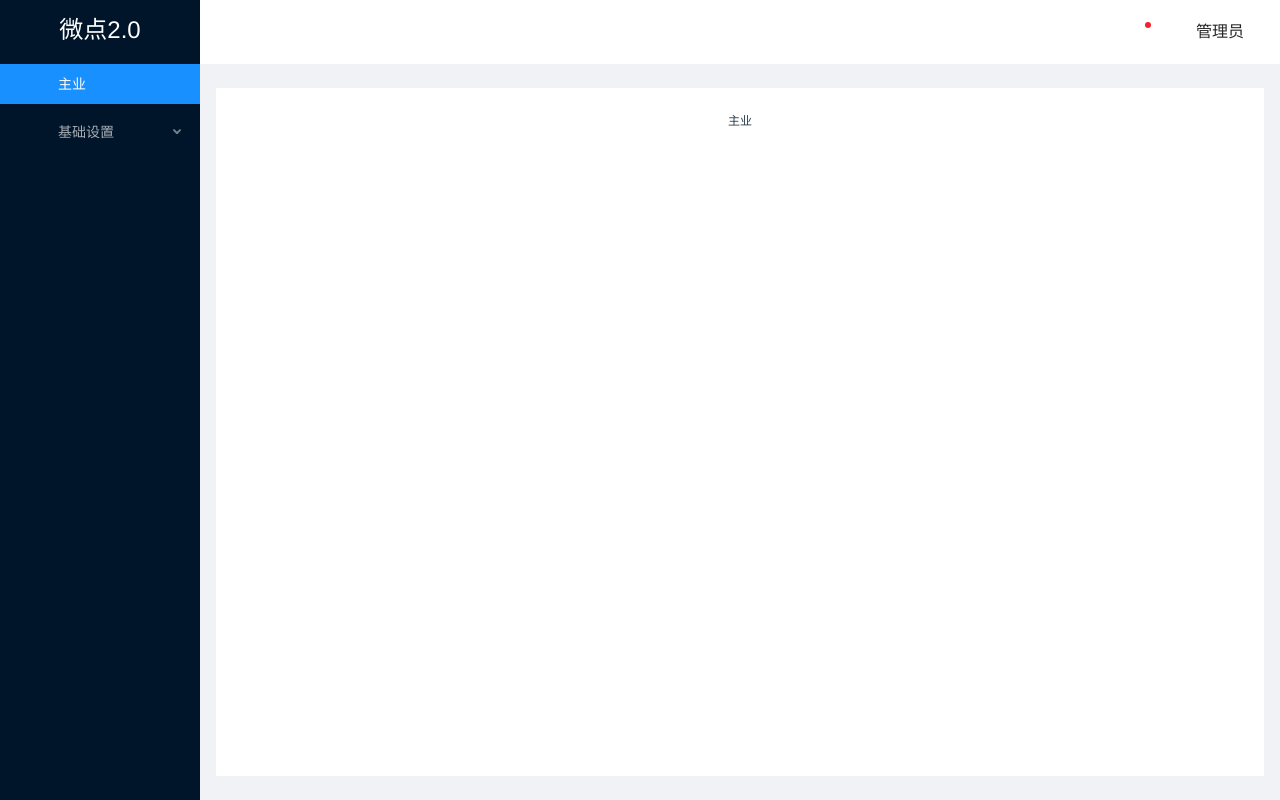
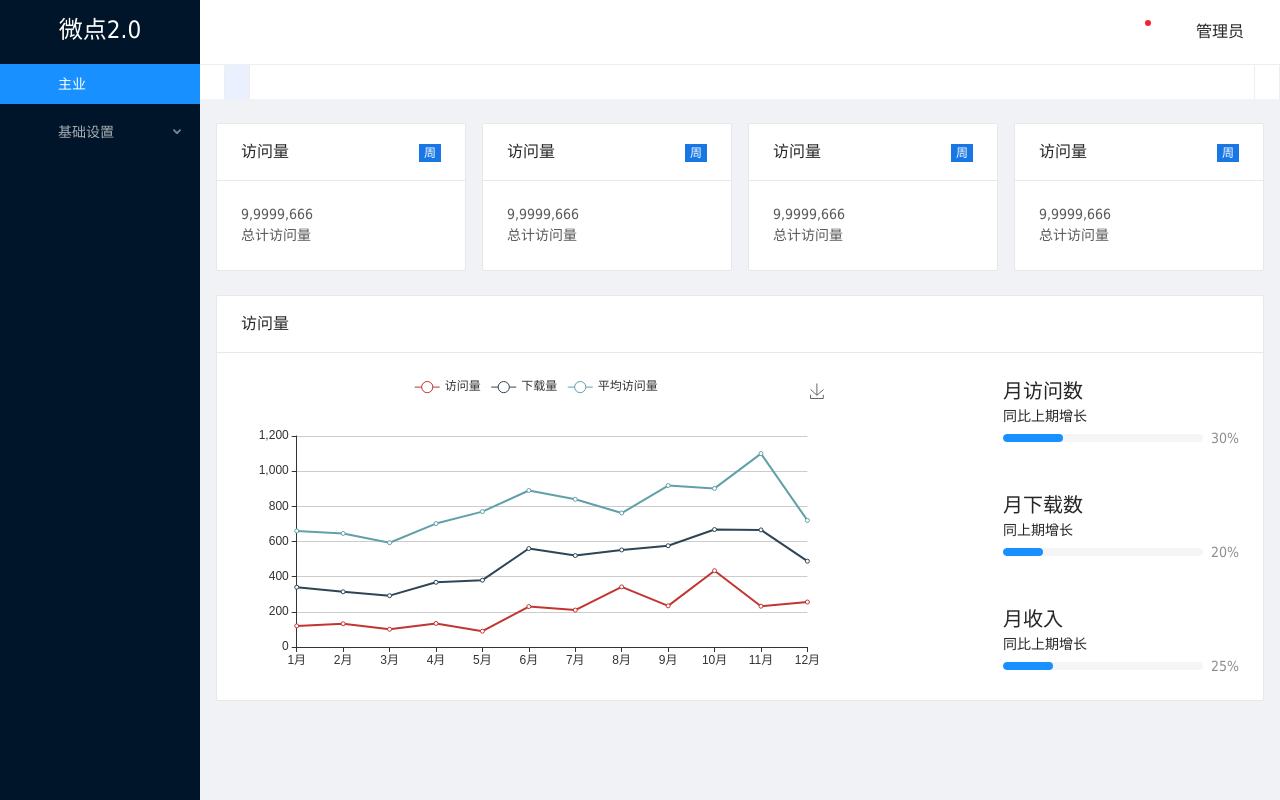
Before and after one commit to ontheroad1992/ou-cms-vue, a Vue app: page /#/home in a window 1280 px wide. Built offline with nearby package versions, Linux system fonts and the light colour scheme.

Commit message:
update 首页基于顶部导航的完成

```diff
--- a/package.json
+++ b/package.json
@@ -10,6 +10,7 @@
   "dependencies": {
     "ant-design-vue": "^1.4.12",
     "core-js": "^3.6.4",
+    "echarts": "^4.6.0",
     "lodash": "^4.17.15",
     "vue": "^2.6.11",
     "vue-router": "^3.1.5",
--- a/src/App.vue
+++ b/src/App.vue
@@ -5,24 +5,5 @@
 </template>
 
 <style>
-#app {
-  font-family: Avenir, Helvetica, Arial, sans-serif;
-  -webkit-font-smoothing: antialiased;
-  -moz-osx-font-smoothing: grayscale;
-  text-align: center;
-  color: #2c3e50;
-}
 
-#nav {
-  padding: 30px;
-}
-
-#nav a {
-  font-weight: bold;
-  color: #2c3e50;
-}
-
-#nav a.router-link-exact-active {
-  color: #42b983;
-}
 </style>
--- a/src/layout/base-layout/BaseHeader.vue
+++ b/src/layout/base-layout/BaseHeader.vue
@@ -3,7 +3,7 @@
  * @Author: ontheroad1992
  * @Date: 2020-03-06 01:38:46
  * @LastEditors: ontheroad1992
- * @LastEditTime: 2020-03-06 02:26:31
+ * @LastEditTime: 2020-03-06 05:05:23
  -->
 <template>
   <a-layout-header class="header">
@@ -83,10 +83,13 @@ export default {
 }
 .trigger, .bell {
   font-size: 16px;
-  line-height: 64px;
+  line-height: 60px;
   vertical-align: middle;
   padding: 0 24px;
   .cursor
+}
+.trigger {
+  font-size: 20px;
 }
 .user {
   padding: 0 24px;
--- a/src/layout/base-layout/BaseSider.vue
+++ b/src/layout/base-layout/BaseSider.vue
@@ -18,14 +18,14 @@
           @click="handleRouteToPath(menu.path)"
         >
           <a-icon :type="menu.icon" />
-          <span>{{ menu.title }}</span>
+          <span>{{ menu.name }}</span>
         </a-menu-item>
         <!-- 一级子菜单 -->
         <a-sub-menu
           :key="menu.name"
           v-else
         >
-          <span slot="title"><a-icon :type="menu.icon" /><span>{{ menu.title }}</span></span>
+          <span slot="title"><a-icon :type="menu.icon" /><span>{{ menu.name }}</span></span>
           <!-- 二级菜单 -->
           <template v-for="sonMenu of menu.routes">
             <a-menu-item
@@ -34,7 +34,7 @@
               @click="handleRouteToPath(sonMenu.path)"
             >
               <a-icon type="smile" />
-              <span>{{ sonMenu.title }}</span>
+              <span>{{ sonMenu.name }}</span>
             </a-menu-item>
           </template>
         </a-sub-menu>
@@ -85,6 +85,7 @@ export default {
   },
   methods: {
     handleRouteToPath(path) {
+      if (this.$route.path === path) return
       this.$router.push({ path })
     }
   },
@@ -97,12 +98,14 @@ export default {
   .logo {
     height: 60px;
     line-height: 60px;
+    overflow: hidden;
     display: flex;
     flex-direction: row;
     align-content: center;
     justify-content: center;
     font-size: 24px;
     color: #ffffff;
+    text-align: center;
   }
   .menu {
     text-align: left;
--- /dev/null
+++ b/src/layout/base-layout/BaseTabNav.vue
@@ -0,0 +1,150 @@
+<!--
+ * @Description: 	已经大家过的菜单导航栏
+ * @Author: ontheroad1992
+ * @Date: 2020-03-06 05:06:07
+ * @LastEditors: ontheroad1992
+ * @LastEditTime: 2020-03-06 11:07:45
+ -->
+<template>
+  <div class="base-tab-nav">
+    <!-- 左侧菜单栏 -->
+    <div class="nav-left">
+      <div class="nav-item">
+        <a-icon
+          type="double-left"
+          class="icon"
+        />
+      </div>
+      <div
+        :class="['nav-item', 'nav-home', active === '/home' ? 'active' : '']"
+        @click="handleRoute('/home')"
+      >
+        <a-icon
+          type="home"
+          class="icon"
+        />
+      </div>
+    </div>
+    <div class="nav-center">
+      <template v-for="tab of tabs">
+        <div
+          :key="tab.nam"
+          @click.capture="handleRoute(tab.path)"
+          :class="['nav-item', active === tab.path ? 'active' : '']"
+        >
+          <a-icon
+            :type="tab.icon"
+            class="icon"
+          />
+          <span class="title">{{ tab.name }}</span>
+          <a-icon
+            type="close"
+            class="close"
+            @click="handleCloseTab(tab.path)"
+          />
+        </div>
+      </template>
+    </div>
+    <div class="nav-right">
+      <div
+        class="nav-item"
+        style="border-left:1px solid #eeeeee"
+      >
+        <a-icon
+          type="double-right"
+          class="icon"
+        />
+      </div>
+    </div>
+  </div>
+</template>
+
+<script>
+export default {
+  data() {
+    return {
+      tabs: [],
+      active: '/home'
+    }
+  },
+  watch: {
+    '$route': {
+      immediate: true,
+      handler(route) {
+        this.active = route.path
+        if (this.active === '/home') return
+        let stop = true
+        for (let tab of this.tabs) {
+          if (tab.path === route.path) stop = false
+        }
+        if (stop) this.tabs.push({name: route.name, icon: 'xx', path: route.path})
+      }
+    }
+  },
+  methods: {
+    handleRoute(path) {
+      if (this.$route.path === path) return
+      this.$router.push(path)
+    },
+    handleCloseTab(path) {
+      let currentIndex = 0
+      this.tabs = this.tabs.filter((item, index) => {
+        let bool = item.path !== path
+        if (bool) currentIndex = index
+        return bool
+      })
+      if (this.$route.path === path && currentIndex > 0) {
+        const path = this.tabs[currentIndex - 1].path
+        this.$router.push({ path })
+      } else {
+        this.$router.push({ path: '/home' })
+      }
+    }
+  }
+}
+</script>
+
+<style lang="less" secoped>
+.base-tab-nav {
+  display: flex;
+  background-color: #ffffff;
+  border-top: 1px solid #eeeeee;
+  justify-content: space-between;
+  .nav-left, .nav-right, .nav-center {
+    display: flex;
+  }
+  .nav-center {
+    flex: 1;
+  }
+  .nav-item {
+    .icon {
+      font-size: 20px;
+    }
+    .title {
+      font-size: 14px;
+      margin-right: 16px;
+    }
+    .close {
+      font-size: 12px;
+      color: #999999;
+      padding: 5px;
+      border-radius: 50%;
+      &:hover {
+        background-color: red;
+        color: #ffffff;
+      }
+    }
+    padding: 8px 12px;
+    border-right: 1px solid #eeeeee;
+    cursor: pointer;
+  }
+  .nav-center .nav-item, .nav-home {
+    &:hover {
+      .active
+    }
+  }
+}
+.active {
+  background-color: rgba(48, 111, 236, 0.1);
+}
+</style>
--- a/src/layout/base-layout/index.vue
+++ b/src/layout/base-layout/index.vue
@@ -5,12 +5,13 @@
       collapsible
       v-model="collapsed"
     >
-      <base-sider :next-path="nextPath" />
+      <base-sider />
     </a-layout-sider>
     <a-layout>
       <base-header v-model="collapsed" />
+      <base-tab-nav />
       <a-layout-content
-        :style="{ margin: '24px 16px', padding: '24px', background: '#fff', minHeight: '280px' }"
+        :style="{ margin: '24px 16px', minHeight: '280px' }"
       >
         <router-view />
       </a-layout-content>
@@ -21,27 +22,16 @@
 <script>
 import BaseSider from './BaseSider'
 import BaseHeader from './BaseHeader'
+import BaseTabNav from './BaseTabNav'
 
 export default {
-  components: {BaseSider, BaseHeader},
+  components: {BaseSider, BaseHeader, BaseTabNav},
   data() {
     return {
-      collapsed: false,
-      nextPath: '/home'
+      collapsed: false
     };
-  },
-  beforeRouteEnter (to, from, next) {
-    const nextPath = to.name
-    next(vm => vm.nextPath = nextPath)
-    // 在当前路由改变，但是该组件被复用时调用
-    // 举例来说，对于一个带有动态参数的路径 /foo/:id，在 /foo/1 和 /foo/2 之间跳转的时候，
-    // 由于会渲染同样的 Foo 组件，因此组件实例会被复用。而这个钩子就会在这个情况下被调用。
-    // 可以访问组件实例 `this`
   },
 };
 </script>
 <style scoped lang="less">
-  #components-layout-demo-custom-trigger .trigger:hover {
-    color: #1890ff;
-  }
 </style>
--- a/src/router/index.js
+++ b/src/router/index.js
@@ -7,8 +7,7 @@ Vue.use(VueRouter);
 
 const home = {
   path: "/home",
-  name: "home",
-  title: "主业",
+  name: "主业",
   icon: "home",
   component: () => import("@/views/home/index.vue")
 };
--- a/src/router/setting.js
+++ b/src/router/setting.js
@@ -3,27 +3,24 @@
  * @Author: ontheroad1992
  * @Date: 2020-03-06 02:59:10
  * @LastEditors: ontheroad1992
- * @LastEditTime: 2020-03-06 04:28:08
+ * @LastEditTime: 2020-03-06 05:25:54
  */
 
 export default {
-  title: "基础设置",
   isNav: true,
   icon: "setting",
-  name: "setting",
+  name: "基础设置",
   routes: [
     {
       path: "/setting/company",
-      name: "CompanySetting",
+      name: "公司设置",
       icon: "setting",
-      title: "公司设置",
       component: () => import("@/views/setting/CompanySetting.vue")
     },
     {
       path: "/setting/store",
-      name: "StoreSetting",
+      name: "门店设置",
       icon: "setting",
-      title: "门店设置",
       component: () => import("@/views/setting/StoreSetting.vue")
     }
   ]
--- /dev/null
+++ b/src/views/home/HomeCards.vue
@@ -0,0 +1,91 @@
+<!--
+ * @Description: 首页的卡片
+ * @Author: ontheroad1992
+ * @Date: 2020-03-06 11:39:31
+ * @LastEditors: ontheroad1992
+ * @LastEditTime: 2020-03-06 11:40:08
+ -->
+<template>
+  <a-row :gutter="16">
+    <a-col
+      :sm="{ span: 12 }"
+      :lg="{ span: 6 }"
+    >
+      <a-card
+        title="访问量"
+        class="cards-item"
+      >
+        <span
+          slot="extra"
+          class="tag"
+        >周</span>
+        <p>9,9999,666</p>
+        <div><span>总计访问量</span></div>
+      </a-card>
+    </a-col>
+    <a-col
+      :sm="{ span: 12 }"
+      :lg="{ span: 6 }"
+    >
+      <a-card
+        title="访问量"
+        class="cards-item"
+      >
+        <span
+          slot="extra"
+          class="tag"
+        >周</span>
+        <p>9,9999,666</p>
+        <div><span>总计访问量</span></div>
+      </a-card>
+    </a-col>
+    <a-col
+      :sm="{ span: 12 }"
+      :lg="{ span: 6 }"
+    >
+      <a-card
+        title="访问量"
+        class="cards-item"
+      >
+        <span
+          slot="extra"
+          class="tag"
+        >周</span>
+        <p>9,9999,666</p>
+        <div><span>总计访问量</span></div>
+      </a-card>
+    </a-col>
+    <a-col
+      :sm="{ span: 12 }"
+      :lg="{ span: 6 }"
+    >
+      <a-card
+        title="访问量"
+        class="cards-item"
+      >
+        <span
+          slot="extra"
+          class="tag"
+        >周</span>
+        <p>9,9999,666</p>
+        <div><span>总计访问量</span></div>
+      </a-card>
+    </a-col>
+  </a-row>
+</template>
+
+<script>
+export default {
+
+}
+</script>
+
+<style lang="less" scoped>
+.tag {
+  display: inline;
+  background-color: rgb(24, 119, 228);
+  padding: 2px 5px;
+  color: #ffffff;
+  font-size: 12px;
+}
+</style>
--- /dev/null
+++ b/src/views/home/HomeCharts.vue
@@ -0,0 +1,153 @@
+<!--
+ * @Description: 图标
+ * @Author: ontheroad1992
+ * @Date: 2020-03-06 11:41:20
+ * @LastEditors: ontheroad1992
+ * @LastEditTime: 2020-03-06 12:55:20
+ -->
+<template>
+  <a-card
+    title="访问量"
+    class="home-charts"
+  >
+    <a-row
+      class="content"
+      :gutter="18"
+    >
+      <a-col
+        :lg="{span: 14}"
+        :sm="{span: 24}"
+      >
+        <div
+          class="line-chart"
+          ref="linChart"
+        />
+      </a-col>
+      <a-col
+        :lg="{ span:6, offset: 4 }"
+        :sm="{ span: 24 }"
+      >
+        <div class="progress">
+          <div class="progress-item">
+            <h3>月访问数</h3>
+            <h4>同比上期增长</h4>
+            <a-progress :percent="30" />
+          </div>
+          <div class="progress-item">
+            <h3>月下载数</h3>
+            <h4>同上期增长</h4>
+            <a-progress :percent="20" />
+          </div>
+          <div class="progress-item">
+            <h3>月收入</h3>
+            <h4>同比上期增长</h4>
+            <a-progress :percent="25" />
+          </div>
+        </div>
+      </a-col>
+    </a-row>
+  </a-card>
+</template>
+
+<script>
+import echarts from 'echarts'
+
+export default {
+  mounted() {
+    this.initLineChart()
+  },
+  methods: {
+    initLineChart() {
+      const linChart = this.$refs.linChart
+      const chart = echarts.init(linChart)
+      // 指定图表的配置项和数据
+      var option = {
+        tooltip: {
+          trigger: 'axis'
+        },
+        legend: {
+          data: ['访问量', '下载量', '平均访问量']
+        },
+        grid: {
+          left: '3%',
+          right: '4%',
+          bottom: '3%',
+          containLabel: true
+        },
+        toolbox: {
+          feature: {
+            saveAsImage: {}
+          }
+        },
+        xAxis: {
+          type: 'category',
+          boundaryGap: false,
+          data: ['1月', '2月', '3月', '4月', '5月', '6月', '7月', '8月', '9月', '10月', '11月', '12月']
+        },
+        yAxis: {
+          type: 'value'
+        },
+        series: [
+          {
+            name: '访问量',
+            type: 'line',
+            stack: '总量',
+            data: [120, 132, 101, 134, 90, 230, 210, 342, 234,434,232,256]
+          },
+          {
+            name: '下载量',
+            type: 'line',
+            stack: '总量',
+            data: [220, 182, 191, 234, 290, 330, 310, 210, 342, 234,434,232,256]
+          },
+          {
+            name: '平均访问量',
+            type: 'line',
+            stack: '总量',
+            data: [320, 332, 301, 334, 390, 330, 320, 210, 342, 234,434,232,256]
+          }
+        ]
+      };
+
+      // 使用刚指定的配置项和数据显示图表。
+      chart.setOption(option);
+    }
+  }
+}
+</script>
+
+<style lang="less" scoped>
+.home-charts {
+  margin-top: 24px;
+}
+.progress {
+  display: flex;
+  flex-direction: column;
+  justify-content: space-between;
+  height: 300px;
+}
+.progress-item {
+  h3 {
+    font-size: 20px;
+  }
+}
+@media (min-width: 1281px) {
+  .line-chart {
+    width: 980px;
+    height: 300px;
+  }
+}
+@media (min-width: 1025px) and (max-width: 1280px) {
+  .line-chart {
+    width: 590px;
+    height: 300px;
+  }
+}
+
+@media (min-width: 768px) and (max-width: 1024px) {
+  .line-chart {
+    width: 650px;
+    height: 300px;
+  }
+}
+</style>
--- a/src/views/home/index.vue
+++ b/src/views/home/index.vue
@@ -3,18 +3,27 @@
  * @Author: ontheroad1992
  * @Date: 2020-03-06 02:31:56
  * @LastEditors: ontheroad1992
- * @LastEditTime: 2020-03-06 02:32:23
+ * @LastEditTime: 2020-03-06 11:46:17
  -->
 <template>
-  <div>主业</div>
+  <div class="container">
+    <home-cards />
+    <home-charts />
+  </div>
 </template>
 
 <script>
+import HomeCards from './HomeCards'
+import HomeCharts from './HomeCharts'
+
 export default {
-
+  components: {
+    HomeCards,
+    HomeCharts
+  }
 }
 </script>
 
-<style>
+<style lang="less" scoped>
 
 </style>
```
Also changed, not shown: src/plugins/ui-component.js (+17 -2 lines), 1 other file (tests, documents, lock files or other folders).
